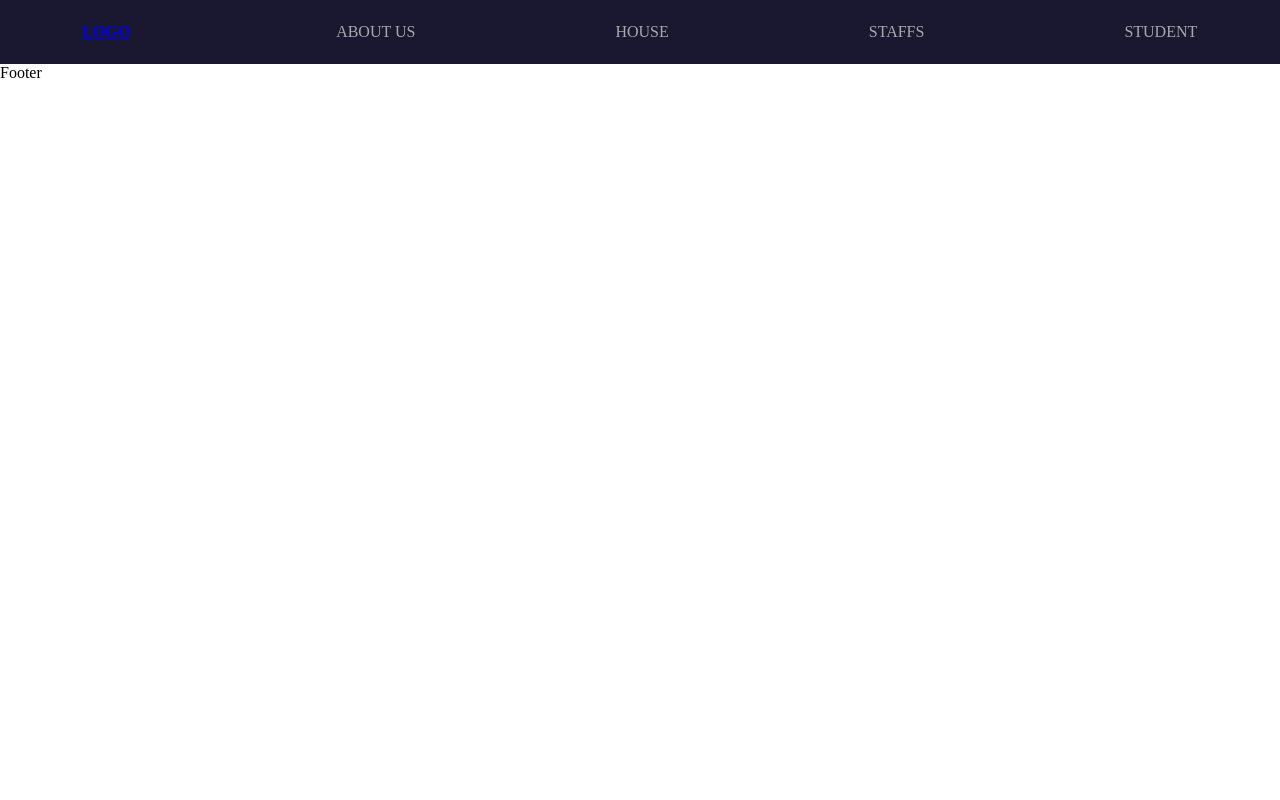
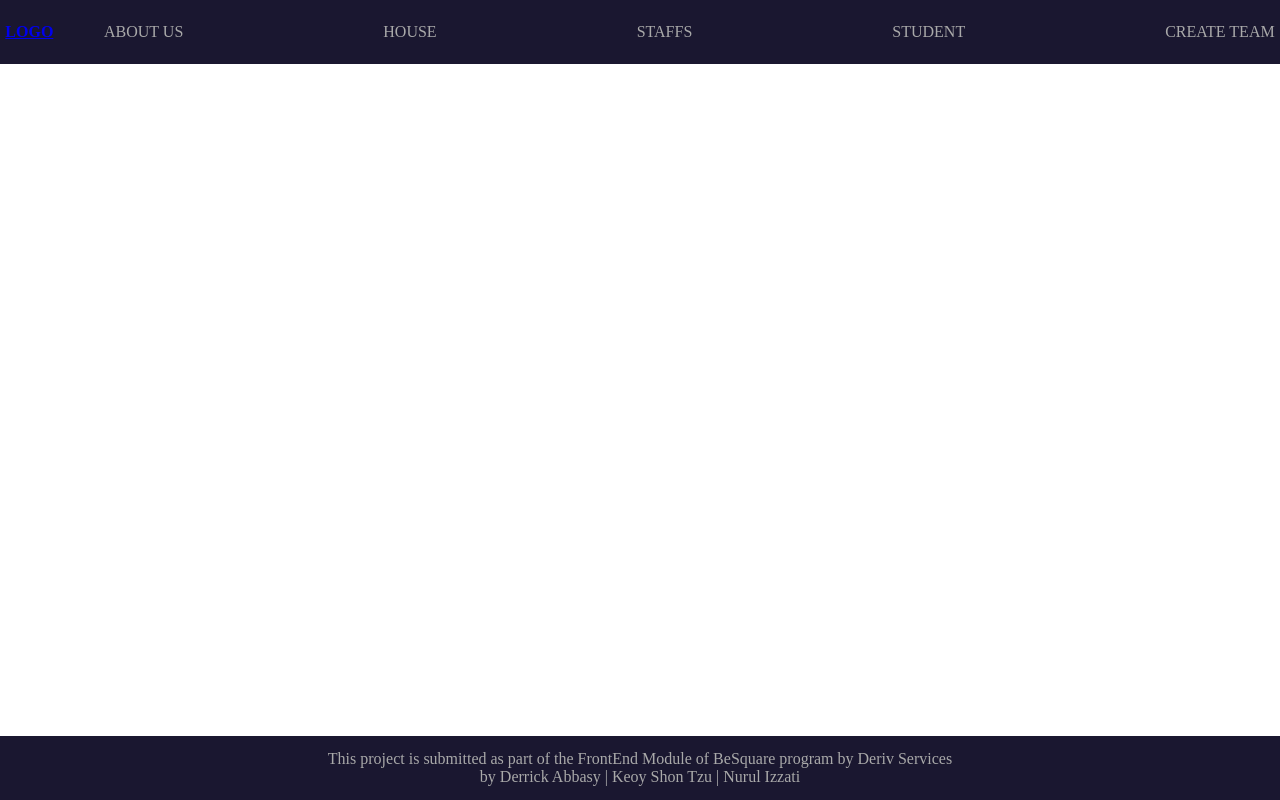
Before and after one commit to shontzu-deriv/fe-hackathon, a React (Create React App) app: page / in a window 1280 px wide. Built offline with nearby package versions, Linux system fonts and the light colour scheme.

Commit message:
footer lezgooo

```diff
--- a/src/App.css
+++ b/src/App.css
@@ -5,3 +5,11 @@
   align-items: center;
   justify-content: center;
 }
+
+.flex {
+  height:100vh;
+  display:flex;
+  flex-direction:column;
+  justify-content:space-between;
+  align-items:space-between;
+}
--- a/src/App.js
+++ b/src/App.js
@@ -7,10 +7,13 @@ import House from "./Pages/House";
 import HouseDetails from "./Pages/House/houseDetails";
 import Staffs from "./Pages/Staffs";
 import Students from "./Pages/Students";
+import CreateTeam from "./Pages/CreateTeam";
 import { BrowserRouter, Route, Routes } from "react-router-dom";
 
 function App() {
   return (
+    <div className="flex">
+      <div>
         <BrowserRouter>
           <Nav />
           <Routes>
@@ -20,9 +23,14 @@ function App() {
             </Route>
             <Route path="staffs" element={<Staffs />} />
             <Route path="students" element={<Students />} />
+            <Route path="createteam" element={<CreateTeam />} />
           </Routes>
+        </BrowserRouter>
+      </div>
+      <div>
         <Footer />
-    </BrowserRouter>
+      </div>
+    </div>
   );
 }
 
--- a/src/Components/Footer.jsx
+++ b/src/Components/Footer.jsx
@@ -1,7 +1,12 @@
 import React from "react";
 
 export const Footer = () => {
-  return <div>Footer</div>;
+  return (
+    <footer>
+      This project is submitted as part of the FrontEnd Module of BeSquare program by Deriv Services
+      <br/> by Derrick Abbasy | Keoy Shon Tzu | Nurul Izzati
+    </footer>
+  );
 };
 
 export default Footer;
--- a/src/Components/Nav.jsx
+++ b/src/Components/Nav.jsx
@@ -37,6 +37,9 @@ function Nav() {
           <Link to="/students" className="nav___item">
             STUDENT
           </Link>
+          <Link to="/createteam" className="nav___item">
+            CREATE TEAM
+          </Link>
         </ul>
 
         <div onClick={navToggle} className={toggleIcon}>
--- a/src/Components/index.css
+++ b/src/Components/index.css
@@ -13,7 +13,7 @@ body {
   font-size: 1.6rem;
 }
 
-.nav {
+.nav, footer {
   display: flex;
   align-items: center;
   justify-content: space-around;
@@ -26,8 +26,9 @@ body {
   font-weight: bold;
 }
 
-.nav___item {
+.nav___item, footer {
   color: darkgray;
+  text-align:center;
   text-decoration: none;
   list-style: none;
 }
```
Lines whose indentation alone changed are shown as unchanged.
